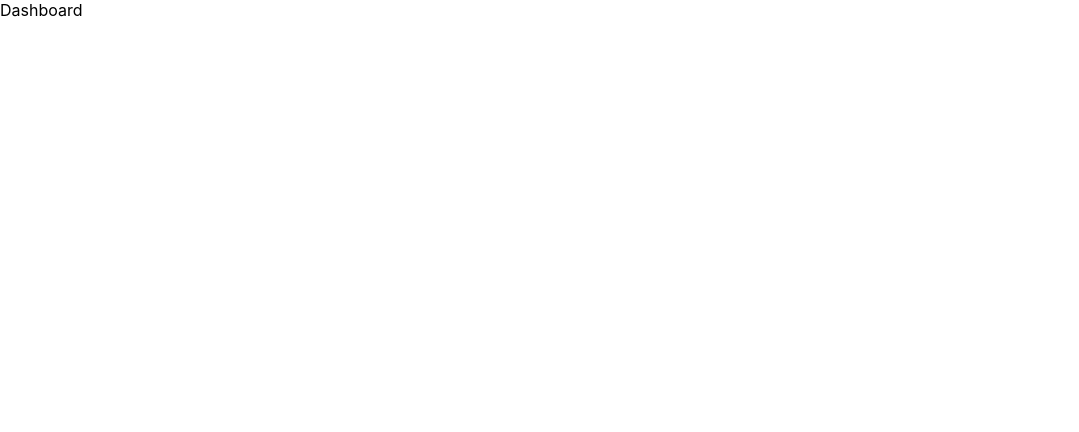
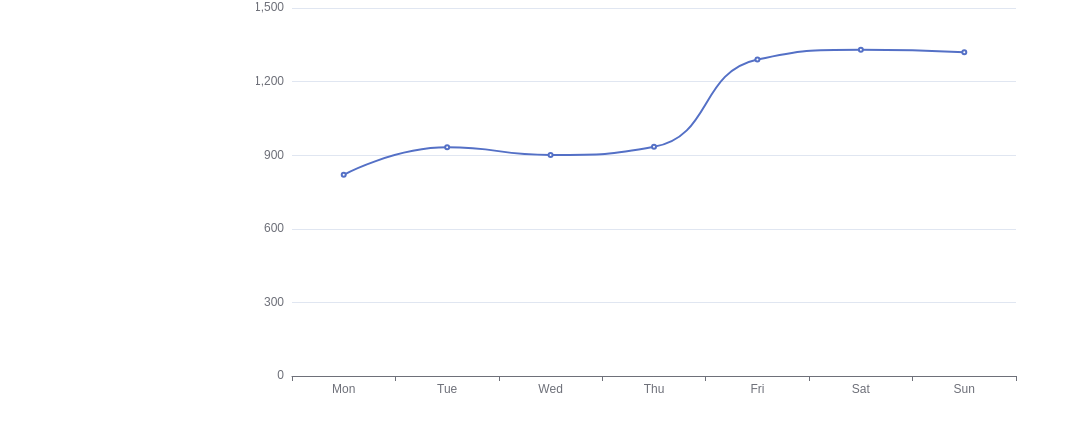
Before and after one commit to jason102/clp-game, a React (Vite) app: page /dashboard in a window 1280 px wide. Shown: the top 432 px of the page, without its empty margins (0-1079 px from the left). Built offline with nearby package versions, Linux system fonts and the light colour scheme.

Commit message:
feat: install apache echarts and get a chart working

```diff
--- a/package.json
+++ b/package.json
@@ -11,6 +11,7 @@
     "test": "jest"
   },
   "dependencies": {
+    "echarts": "^5.3.1",
     "firebase": "^9.6.10",
     "react": "^17.0.2",
     "react-dom": "^17.0.2",
--- /dev/null
+++ b/src/pages/Dashboard.styles.ts
@@ -0,0 +1,7 @@
+import styled from 'styled-components';
+
+export const Container = styled.div`
+  display: flex;
+  flex: 1;
+  justify-content: center;
+`;
--- a/src/pages/Dashboard.tsx
+++ b/src/pages/Dashboard.tsx
@@ -1,7 +1,59 @@
-import React from 'react';
+import React, { useEffect, useRef } from 'react';
+import * as echarts from 'echarts/core';
+import { LineChart } from 'echarts/charts';
+import {
+  TitleComponent,
+  GridComponent,
+  DatasetComponent,
+  TooltipComponent,
+} from 'echarts/components';
+import { CanvasRenderer } from 'echarts/renderers';
+import { Container } from './Dashboard.styles';
+
+echarts.use([
+  TitleComponent,
+  GridComponent,
+  DatasetComponent,
+  CanvasRenderer,
+  TooltipComponent,
+  LineChart,
+]);
 
 const Dashboard: React.FC = () => {
-  return <div>Dashboard</div>;
+  const lineChartRef = useRef<any>(null);
+
+  useEffect(() => {
+    if (lineChartRef.current) {
+      const lineChart = echarts.init(lineChartRef.current);
+
+      lineChart.setOption({
+        grid: { top: 8, right: 8, bottom: 24, left: 36 },
+        xAxis: {
+          type: 'category',
+          data: ['Mon', 'Tue', 'Wed', 'Thu', 'Fri', 'Sat', 'Sun'],
+        },
+        yAxis: {
+          type: 'value',
+        },
+        series: [
+          {
+            data: [820, 932, 901, 934, 1290, 1330, 1320],
+            type: 'line',
+            smooth: true,
+          },
+        ],
+        tooltip: {
+          trigger: 'axis',
+        },
+      });
+    }
+  }, []);
+
+  return (
+    <Container>
+      <div style={{ width: '60vw', height: '400px' }} ref={lineChartRef} />
+    </Container>
+  );
 };
 
 export default Dashboard;
```
Also changed, not shown: 1 other file (tests, documents, lock files or other folders).
